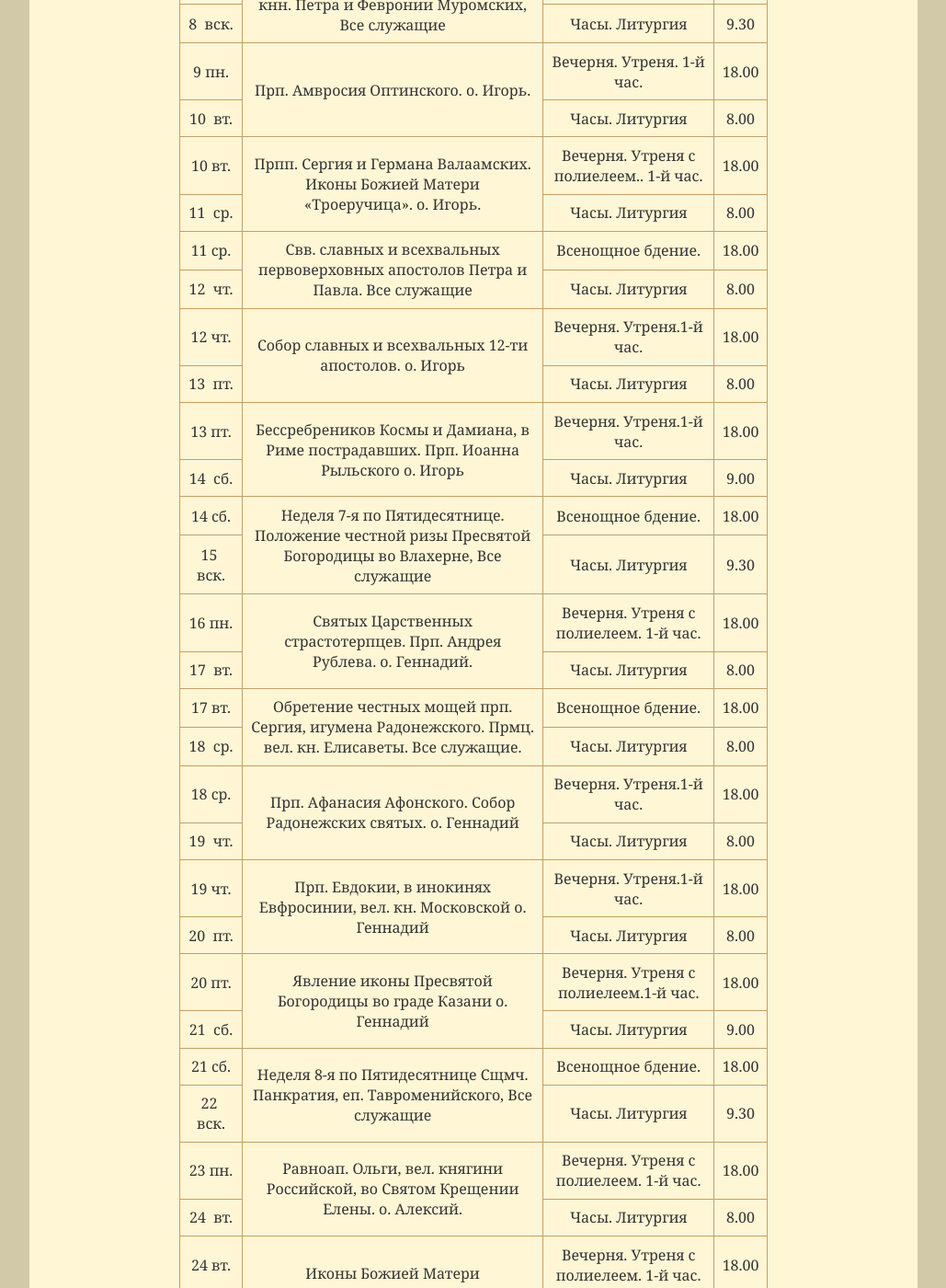
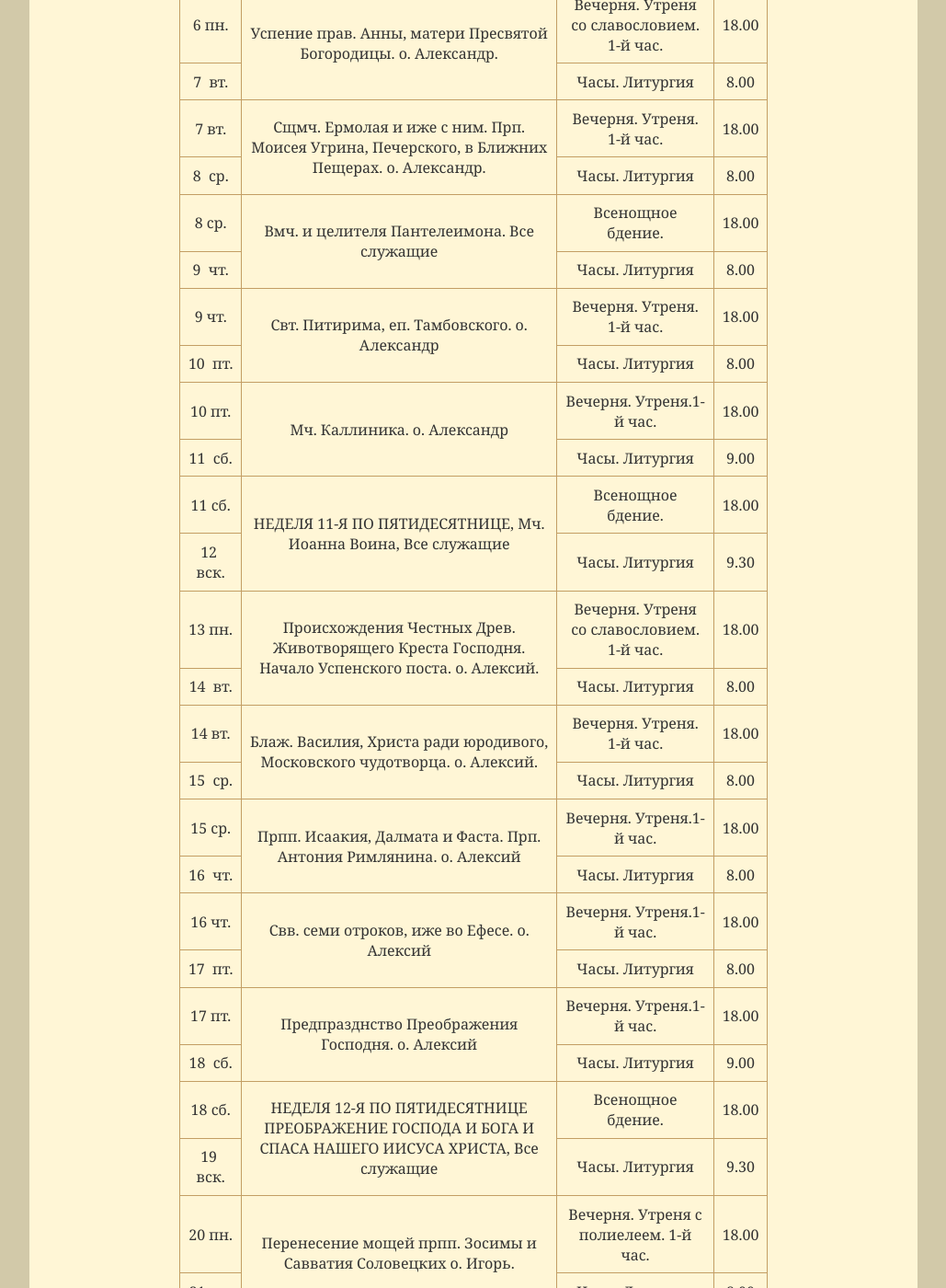
Before and after one commit to hramotradnoe/hramotradnoe.github.io, a Jekyll site: the page built from schedule/index.html, in a window 1280 px wide and 1400 px high, scrolled down 998 px. Shown: the whole window at 92% size, without its empty margins (125-1154 px from the left). Built offline with Jekyll 4.4.1, drawn with Linux system fonts in a browser that asks for light colours; some of the changed text lies outside the part shown.

Commit message:
Update schedule.yml

```diff
--- a/_data/schedule.yml
+++ b/_data/schedule.yml
@@ -1,195 +1,219 @@
 period: Июль 2018
 link: "https://docs.google.com/document/d/14dJy3xNLD-ZVt0S9pYKVK9cBRtmRuuDXXnGlySHBN_8/edit"
 timetable:
- - description : "Сщмч. Мефодия, епископа Патарского. о. Александр."
+ - description : "Обретение мощей преподобного Серафима Саровского. о. Игорь."
    services    :
-      - day   : 2&nbsp;пн.
+      - day   : 31&nbsp;вт.
+        time  : '18.00'
+        title : "Вечерня. Утреня с полиелеем. 1-й час."
+      - day   : 1&nbsp; ср.
+        time  : '8.00'
+        title : "Часы. Литургия"
+ - description : "Пророка Илии. о. Игорь"
+   services    :
+      - day   : 1&nbsp;ср.
+        time  : '18.00'
+        title : "Вечерня. Утреня с полиелеем.1-й час."
+      - day   : 2&nbsp; чт.
+        time  : '8.00'
+        title : "Часы. Литургия"
+ - description : "Пророка Иезекииля. о. Игорь"
+   services    :
+      - day   : 2&nbsp;чт.
+        time  : '18.00'
+        title : "Вечерня. Утреня.1-й час."
+      - day   : 3&nbsp; пт.
+        time  : '8.00'
+        title : "Часы. Литургия"
+ - description : "Мироносицы Марии Магдалины.  о. Игорь"
+   services    :
+      - day   : 3&nbsp;пт.
+        time  : '18.00'
+        title : "Вечерня. Утреня.1-й час."
+      - day   : 4&nbsp; сб.
+        time  : '9.00'
+        title : "Часы. Литургия"
+ - description : "НЕДЕЛЯ 10-Я ПО ПЯТИДЕСЯТНИЦЕ. Почаевской иконы Божией Матери. Все служащие"
+   services    :
+      - day   : 4&nbsp;сб.
+        time  : '18.00'
+        title : "Всенощное бдение.."
+      - day   : 5&nbsp; вск.
+        time  : '9.30'
+        title : "Часы. Литургия"
+ - description : "Успение прав. Анны, матери Пресвятой Богородицы. о. Александр."
+   services    :
+      - day   : 6&nbsp;пн.
+        time  : '18.00'
+        title : "Вечерня. Утреня со славословием. 1-й час."
+      - day   : 7&nbsp; вт.
+        time  : '8.00'
+        title : "Часы. Литургия"
+ - description : "Сщмч. Ермолая и иже с ним. Прп. Моисея Угрина, Печерского, в Ближних Пещерах. о. Александр."
+   services    :
+      - day   : 7&nbsp;вт.
         time  : '18.00'
         title : "Вечерня. Утреня. 1-й час."
-      - day   : 3&nbsp; вт.
+      - day   : 8&nbsp; ср.
         time  : '8.00'
         title : "Часы. Литургия"
- - description : "Обретение мощей прп. Максима Грека. о. Александр."
+ - description : "Вмч. и целителя Пантелеимона. Все служащие"
    services    :
-      - day   : 3&nbsp;вт.
+      - day   : 8&nbsp;ср.
+        time  : '18.00'
+        title : "Всенощное бдение."
+      - day   : 9&nbsp; чт.
+        time  : '8.00'
+        title : "Часы. Литургия"
+ - description : "Свт. Питирима, еп. Тамбовского. о. Александр"
+   services    :
+      - day   : 9&nbsp;чт.
+        time  : '18.00'
+        title : "Вечерня. Утреня. 1-й час."
+      - day   : 10&nbsp; пт.
+        time  : '8.00'
+        title : "Часы. Литургия"
+ - description : "Мч. Каллиника. о. Александр"
+   services    :
+      - day   : 10&nbsp;пт.
+        time  : '18.00'
+        title : "Вечерня. Утреня.1-й час."
+      - day   : 11&nbsp; сб.
+        time  : '9.00'
+        title : "Часы. Литургия"
+ - description : "НЕДЕЛЯ 11-Я ПО ПЯТИДЕСЯТНИЦЕ, Мч. Иоанна Воина, Все служащие"
+   services    :
+      - day   : 11&nbsp;сб.
+        time  : '18.00'
+        title : "Всенощное бдение."
+      - day   : 12&nbsp; вск.
+        time  : '9.30'
+        title : "Часы. Литургия"
+ - description : "Происхождения Честных Древ. Животворящего Креста Господня. Начало Успенского поста. о. Алексий."
+   services    :
+      - day   : 13&nbsp;пн.
         time  : '18.00'
         title : "Вечерня. Утреня со славословием. 1-й час."
-      - day   : 4&nbsp; ср.
+      - day   : 14&nbsp; вт.
         time  : '8.00'
         title : "Часы. Литургия"
- - description : "Сщмч. Евсевия, еп. Самосатского. о. Александр"
+ - description : "Блаж. Василия, Христа ради юродивого, Московского чудотворца. о. Алексий."
    services    :
-      - day   : 4&nbsp;ср.
+      - day   : 14&nbsp;вт.
+        time  : '18.00'
+        title : "Вечерня. Утреня. 1-й час."
+      - day   : 15&nbsp; ср.
+        time  : '8.00'
+        title : "Часы. Литургия"
+ - description : "Прпп. Исаакия, Далмата и Фаста. Прп. Антония Римлянина. о. Алексий"
+   services    :
+      - day   : 15&nbsp;ср.
         time  : '18.00'
         title : "Вечерня. Утреня.1-й час."
-      - day   : 5&nbsp; чт.
+      - day   : 16&nbsp; чт.
         time  : '8.00'
         title : "Часы. Литургия"
- - description : "Владимирской иконы Божией Матери. о. Александр"
+ - description : "Свв. семи отроков, иже во Ефесе. о. Алексий"
    services    :
-      - day   : 5&nbsp;чт.
+      - day   : 16&nbsp;чт.
+        time  : '18.00'
+        title : "Вечерня. Утреня.1-й час."
+      - day   : 17&nbsp; пт.
+        time  : '8.00'
+        title : "Часы. Литургия"
+ - description : "Предпразднство Преображения Господня. о. Алексий"
+   services    :
+      - day   : 17&nbsp;пт.
+        time  : '18.00'
+        title : "Вечерня. Утреня.1-й час."
+      - day   : 18&nbsp; сб.
+        time  : '9.00'
+        title : "Часы. Литургия"
+ - description : "НЕДЕЛЯ 12-Я ПО ПЯТИДЕСЯТНИЦЕ ПРЕОБРАЖЕНИЕ ГОСПОДА И БОГА И СПАСА НАШЕГО ИИСУСА ХРИСТА, Все служащие"
+   services    :
+      - day   : 18&nbsp;сб.
+        time  : '18.00'
+        title : "Всенощное бдение."
+      - day   : 19&nbsp; вск.
+        time  : '9.30'
+        title : "Часы. Литургия"
+ - description : "Перенесение мощей прпп. Зосимы и Савватия Соловецких о. Игорь."
+   services    :
+      - day   : 20&nbsp;пн.
+        time  : '18.00'
+        title : "Вечерня. Утреня с полиелеем. 1-й час."
+      - day   : 21&nbsp; вт.
+        time  : '8.00'
+        title : "Часы. Литургия"
+ - description : "Ап. Матфия. Собор Соловецких святых. о. Игорь."
+   services    :
+      - day   : 21&nbsp;вт.
+        time  : '18.00'
+        title : "Вечерня. Утреня с полиелеем. 1-й час."
+      - day   : 22&nbsp; ср.
+        time  : '8.00'
+        title : "Часы. Литургия"
+ - description : "СМч. архидиакона Лаврентия. о. Игорь"
+   services    :
+      - day   : 22&nbsp;ср.
+        time  : '18.00'
+        title : "Вечерня. Утреня. 1-й час."
+      - day   : 23&nbsp; чт.
+        time  : '8.00'
+        title : "Часы. Литургия"
+ - description : "Попразднство Преображения Господня. о. Игорь"
+   services    :
+      - day   : 23&nbsp;чт.
+        time  : '18.00'
+        title : "Вечерня. Утреня.1-й час."
+      - day   : 24&nbsp; пт.
+        time  : '8.00'
+        title : "Часы. Литургия"
+ - description : "Попразднство Преображения Господня. Свт. Тихона, еп. Воронежского, Задонского чудотворца. о. Алексий"
+   services    :
+      - day   : 24&nbsp;пт.
         time  : '18.00'
         title : "Вечерня. Утреня с полиелеем.1-й час."
-      - day   : 6&nbsp; пт.
+      - day   : 25&nbsp; сб.
+        time  : '9.00'
+        title : "Часы. Литургия"
+ - description : "НЕДЕЛЯ 13-Я ПО ПЯТИДЕСЯТНИЦЕ Отдание праздника Преображения Господня, Все служащие"
+   services    :
+      - day   : 25&nbsp;сб.
+        time  : '18.00'
+        title : "Всенощное бдение.."
+      - day   : 26&nbsp; вск.
+        time  : '9.30'
+        title : "Часы. Литургия"
+ - description : "УСПЕНИЕ ПРЕСВЯТОЙ ВЛАДЫЧИЦЫ НАШЕЙ БОГОРОДИЦЫ И ПРИСНОДЕВЫ МАРИИ Все служащие."
+   services    :
+      - day   : 27&nbsp;пн.
+        time  : '18.00'
+        title : "Всенощное бдение."
+      - day   : 28&nbsp; вт.
         time  : '8.00'
         title : "Часы. Литургия"
- - description : "Рождество честного славного Пророка, Предтечи и Крестителя Иоанна  о. Александр"
+ - description : "Попразднство Успения Пресвятой Богородицы. Перенесение из Едессы в Константинополь Нерукотворенного Образа Господа Иисуса Христа. о. Александр."
    services    :
-      - day   : 6&nbsp;пт.
+      - day   : 28&nbsp;вт.
         time  : '18.00'
-        title : "Всенощное бдение.1-й час."
-      - day   : 7&nbsp; сб.
-        time  : '9.00'
+        title : "Вечерня. Утреня со славословием. 1-й час."
+      - day   : 29&nbsp; ср.
+        time  : '8.00'
         title : "Часы. Литургия"
- - description : "Неделя 6-я по Пятидесятнице, блгвв. кнн. Петра и Февронии Муромских, Все служащие"
+ - description : "Попразднство Успения Пресвятой Богородицы. Мч. Мирона. о. Александр"
    services    :
-      - day   : 7&nbsp;сб.
-        time  : '18.00'
-        title : "Всенощное бдение.."
-      - day   : 8&nbsp; вск.
-        time  : '9.30'
-        title : "Часы. Литургия"
- - description : "Прп. Амвросия Оптинского. о. Игорь."
-   services    :
-      - day   : 9&nbsp;пн.
+      - day   : 29&nbsp;ср.
         time  : '18.00'
         title : "Вечерня. Утреня. 1-й час."
-      - day   : 10&nbsp; вт.
+      - day   : 30&nbsp; чт.
         time  : '8.00'
         title : "Часы. Литургия"
- - description : "Прпп. Сергия и Германа Валаамских. Иконы Божией Матери «Троеручица». о. Игорь."
+ - description : "Попразднство Успения Пресвятой Богородицы. Мчч. Флора и Лаврая. о. Александр"
    services    :
-      - day   : 10&nbsp;вт.
+      - day   : 30&nbsp;чт.
         time  : '18.00'
-        title : "Вечерня. Утреня с полиелеем.. 1-й час."
-      - day   : 11&nbsp; ср.
+        title : "Вечерня. Утреня.1-й час."
+      - day   : 31&nbsp; пт.
         time  : '8.00'
         title : "Часы. Литургия"
- - description : "Свв. славных и всехвальных первоверховных апостолов Петра и Павла. Все служащие"
-   services    :
-      - day   : 11&nbsp;ср.
-        time  : '18.00'
-        title : "Всенощное бдение."
-      - day   : 12&nbsp; чт.
-        time  : '8.00'
-        title : "Часы. Литургия"
- - description : "Собор славных и всехвальных 12-ти апостолов. о.  Игорь"
-   services    :
-      - day   : 12&nbsp;чт.
-        time  : '18.00'
-        title : "Вечерня. Утреня.1-й час."
-      - day   : 13&nbsp; пт.
-        time  : '8.00'
-        title : "Часы. Литургия"
- - description : "Бессребреников Космы и Дамиана, в Риме пострадавших. Прп. Иоанна Рыльского о. Игорь"
-   services    :
-      - day   : 13&nbsp;пт.
-        time  : '18.00'
-        title : "Вечерня. Утреня.1-й час."
-      - day   : 14&nbsp; сб.
-        time  : '9.00'
-        title : "Часы. Литургия"
- - description : "Неделя 7-я по Пятидесятнице. Положение честной ризы Пресвятой Богородицы во Влахерне, Все служащие"
-   services    :
-      - day   : 14&nbsp;сб.
-        time  : '18.00'
-        title : "Всенощное бдение."
-      - day   : 15&nbsp; вск.
-        time  : '9.30'
-        title : "Часы. Литургия"
- - description : "Святых Царственных страстотерпцев. Прп. Андрея Рублева. о. Геннадий."
-   services    :
-      - day   : 16&nbsp;пн.
-        time  : '18.00'
-        title : "Вечерня. Утреня с полиелеем. 1-й час."
-      - day   : 17&nbsp; вт.
-        time  : '8.00'
-        title : "Часы. Литургия"
- - description : "Обретение честных мощей прп. Сергия, игумена Радонежского. Прмц. вел. кн. Елисаветы. Все служащие."
-   services    :
-      - day   : 17&nbsp;вт.
-        time  : '18.00'
-        title : "Всенощное бдение."
-      - day   : 18&nbsp; ср.
-        time  : '8.00'
-        title : "Часы. Литургия"
- - description : "Прп. Афанасия Афонского. Собор Радонежских святых. о. Геннадий"
-   services    :
-      - day   : 18&nbsp;ср.
-        time  : '18.00'
-        title : "Вечерня. Утреня.1-й час."
-      - day   : 19&nbsp; чт.
-        time  : '8.00'
-        title : "Часы. Литургия"
- - description : "Прп. Евдокии, в инокинях Евфросинии, вел. кн. Московской о. Геннадий"
-   services    :
-      - day   : 19&nbsp;чт.
-        time  : '18.00'
-        title : "Вечерня. Утреня.1-й час."
-      - day   : 20&nbsp; пт.
-        time  : '8.00'
-        title : "Часы. Литургия"
- - description : "Явление иконы Пресвятой Богородицы во граде Казани о. Геннадий"
-   services    :
-      - day   : 20&nbsp;пт.
-        time  : '18.00'
-        title : "Вечерня. Утреня с полиелеем.1-й час."
-      - day   : 21&nbsp; сб.
-        time  : '9.00'
-        title : "Часы. Литургия"
- - description : "Неделя 8-я по Пятидесятнице Сщмч. Панкратия, еп. Тавроменийского, Все служащие"
-   services    :
-      - day   : 21&nbsp;сб.
-        time  : '18.00'
-        title : "Всенощное бдение."
-      - day   : 22&nbsp; вск.
-        time  : '9.30'
-        title : "Часы. Литургия"
- - description : "Равноап. Ольги, вел. княгини Российской, во Святом Крещении Елены. о. Алексий."
-   services    :
-      - day   : 23&nbsp;пн.
-        time  : '18.00'
-        title : "Вечерня. Утреня с полиелеем. 1-й час."
-      - day   : 24&nbsp; вт.
-        time  : '8.00'
-        title : "Часы. Литургия"
- - description : "Иконы Божией Матери «Троеручица». о. Алексий."
-   services    :
-      - day   : 24&nbsp;вт.
-        time  : '18.00'
-        title : "Вечерня. Утреня с полиелеем. 1-й час."
-      - day   : 25&nbsp; ср.
-        time  : '8.00'
-        title : "Часы. Литургия"
- - description : "Собор Архангела Гавриила. Память святых отцов шести Вселенских Соборов. о. Алексий"
-   services    :
-      - day   : 25&nbsp;ср.
-        time  : '18.00'
-        title : "Вечерня. Утреня. 1-й час."
-      - day   : 26&nbsp; чт.
-        time  : '8.00'
-        title : "Часы. Литургия"
- - description : "Прп. Никодима Святогорца. о. Алексий"
-   services    :
-      - day   : 26&nbsp;чт.
-        time  : '18.00'
-        title : "Вечерня. Утреня с полиелеем.1-й час."
-      - day   : 27&nbsp; пт.
-        time  : '8.00'
-        title : "Часы. Литургия"
- - description : "Равноап. Владимира, во Святом Крещении Василия о. Алексий"
-   services    :
-      - day   : 27&nbsp;пт.
-        time  : '18.00'
-        title : "Вечерня. Утреня с полиелеем.1-й час."
-      - day   : 28&nbsp; сб.
-        time  : '9.00'
-        title : "Часы. Литургия"
- - description : "Неделя 9-я по Пятидесятнице, Память отцов Шести Вселенских Соборов, Все служащие"
-   services    :
-      - day   : 28&nbsp;сб.
-        time  : '18.00'
-        title : "Всенощное бдение.."
-      - day   : 29&nbsp; вск.
-        time  : '9.30'
-        title : "Часы. Литургия"
```
